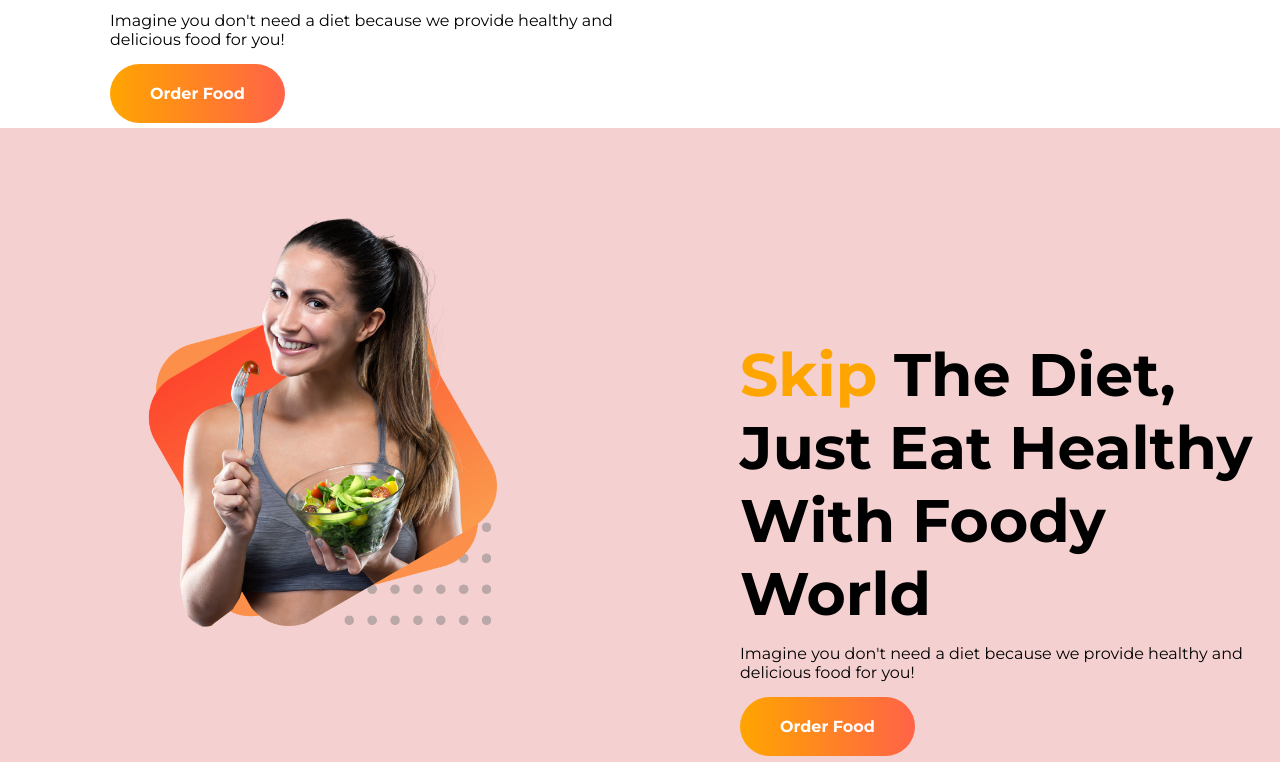
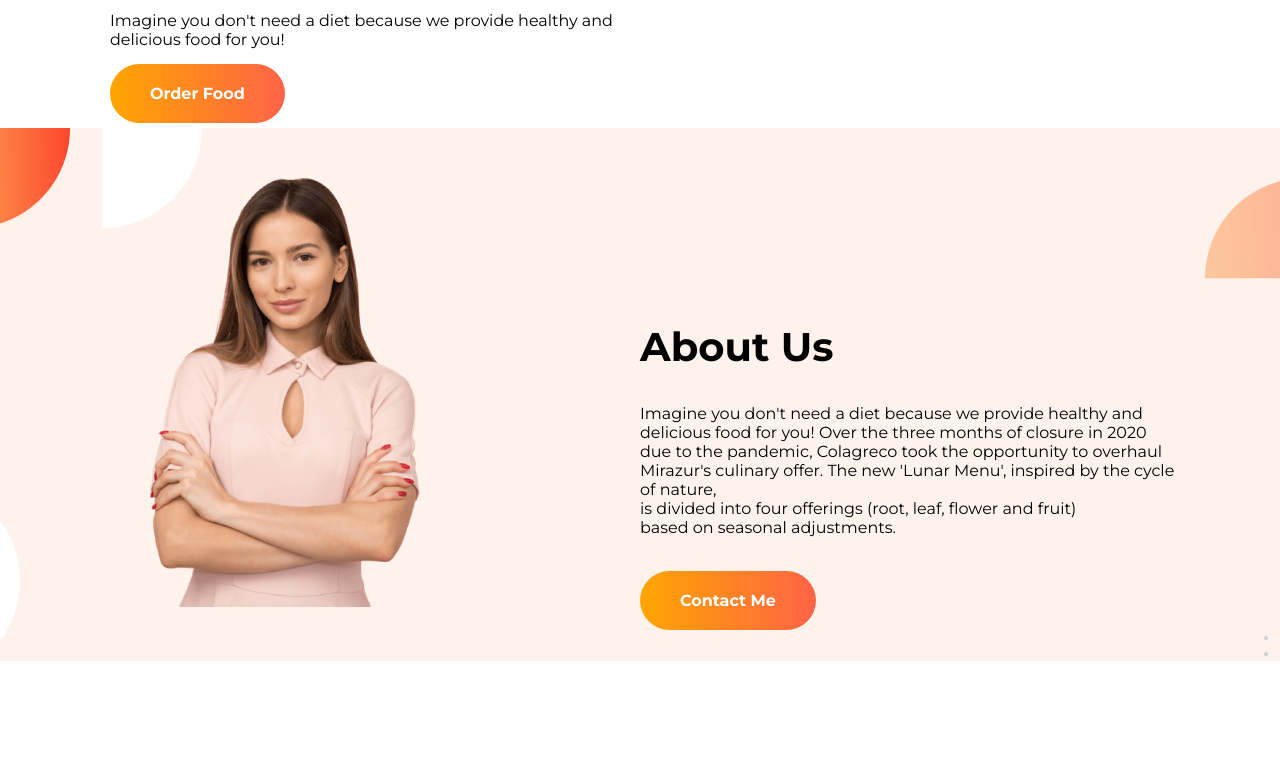
Before and after one commit to shakilkhanSAU/foody-world, a plain HTML site: page index.html in a window 1280 px wide. Shown: the part 505-1267 px from the top of the page. After the commit the page ends 1166 px from the top, so only its background shows below. Drawn offline with Linux system fonts and the light colour scheme.

Commit message:
about section is added to the directory

```diff
--- a/index.html
+++ b/index.html
@@ -7,8 +7,8 @@
     <title>Foody World</title>
     <link rel="stylesheet" href="style.css">
     <link rel="preconnect" href="https://fonts.googleapis.com">
-<link rel="preconnect" href="https://fonts.gstatic.com" crossorigin>
-<link href="https://fonts.googleapis.com/css2?family=Montserrat:wght@400;700&display=swap" rel="stylesheet">
+    <link rel="preconnect" href="https://fonts.gstatic.com" crossorigin>
+    <link href="https://fonts.googleapis.com/css2?family=Montserrat:wght@400;700&display=swap" rel="stylesheet">
 </head>
 <body>
     <!-- hero section start here -->
@@ -26,12 +26,12 @@
     <!-- about me section start -->
     <section id="about-section">
         <div class="banner-image">
-            <img src="./images/female/hero-female.png" alt="">
+            <img src="./images/female/Person Image.png" alt="My Photo">
         </div>
         <div class="banner-description">
-            <h1><span class="orange">Skip</span> The Diet,<br>Just Eat Healthy<br> With Foody World</h1>
-            <p>Imagine you don't need a diet because we provide healthy and delicious food for you!</p> <br>
-            <a class="button" target="_blank" href="https://www.linkedin.com/in/muhammad-shakil-khan-80904b196/?originalSubdomain=bd">Order Food</a>
+            <h2>About Us</h2>
+            <p>Imagine you don't need a diet because we provide healthy and delicious food for you!  Over the three months of closure in 2020 due to the pandemic, Colagreco took the opportunity to overhaul Mirazur's culinary offer. The new 'Lunar Menu', inspired by the cycle of nature,<br>is divided into four offerings (root, leaf, flower and fruit)<br>based on seasonal adjustments.</p> <br><br>
+            <a class="button" target="_blank" href="https://www.linkedin.com/in/muhammad-shakil-khan-80904b196/?originalSubdomain=bd">Contact Me</a>
         </div>
     </section>
 </body>
--- a/style.css
+++ b/style.css
@@ -48,7 +48,22 @@ body{
 
 #about-section{
     display: flex;
-    background-color: rgb(245, 208, 208);
+    background-image: url(./images/shapes/frame2.png);
+    background-repeat: no-repeat;
+    background-position: top;
 }
 
+h2{
+    font-size: 40px;
+}
+#about-section .banner-image img{
+    width: 50%;
+    margin-left: 100px;
+}
+#about-section .banner-description{
+    margin-left: 0;
+    padding-left: 0;
+    margin-right: 70px;
+    padding-right: 30px;
+}
 /* about section styling end here */
```
Also changed, not shown: images/shapes/frame1.jpg (renamed from images/shapes/Frame 58.jpg), images/shapes/frame2.png (renamed from images/shapes/7.png).
